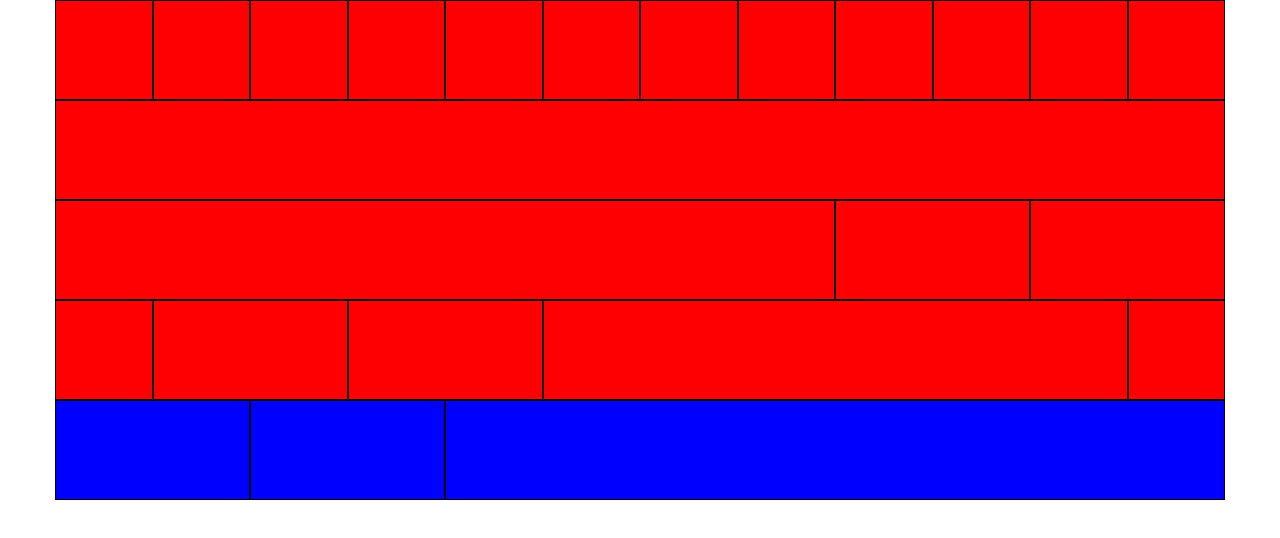
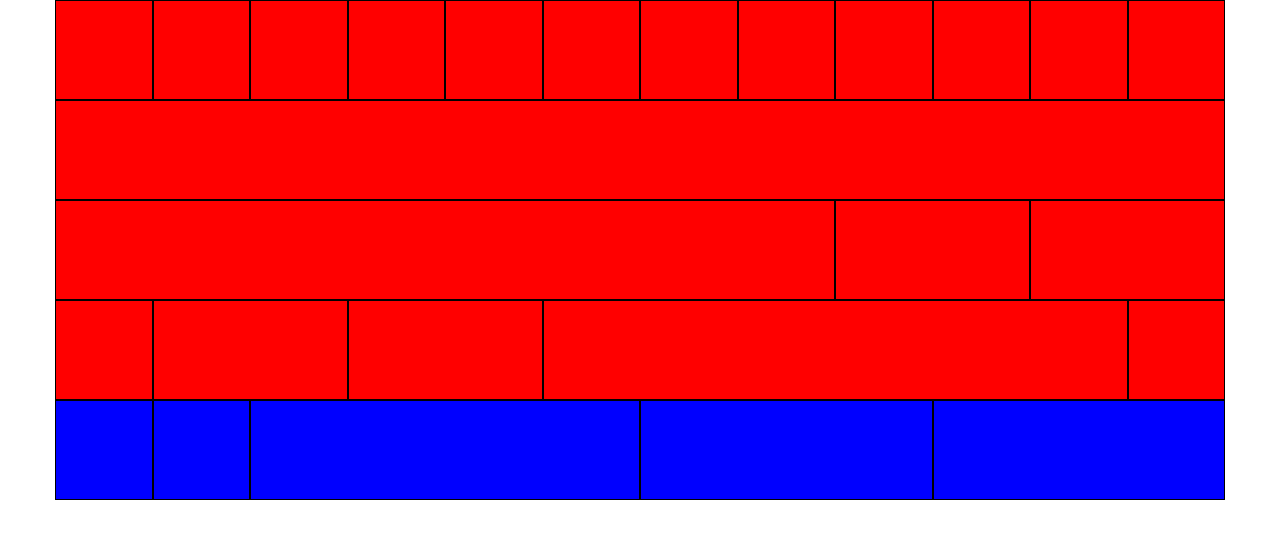
Before and after one commit to JacopoZando/html-css-12bool, a plain HTML site: page index.html in a window 1280 px wide. Drawn offline with Linux system fonts and the light colour scheme.

```diff
--- a/css/main.css
+++ b/css/main.css
@@ -1,8 +1,12 @@
 .row {
+  background-color: red;
+  width: 50%;
+  float: left;
 
 }
 
 .inrow {
+
   background-color: blue;
   height: 100%;
 }
--- a/index.html
+++ b/index.html
@@ -89,7 +89,12 @@
           </div>
         </div>
         <div class="row">
+          <div class="col-6 inrow">
 
+          </div>
+          <div class="col-6 inrow">
+
+          </div>
         </div>
       </header>
 
```
